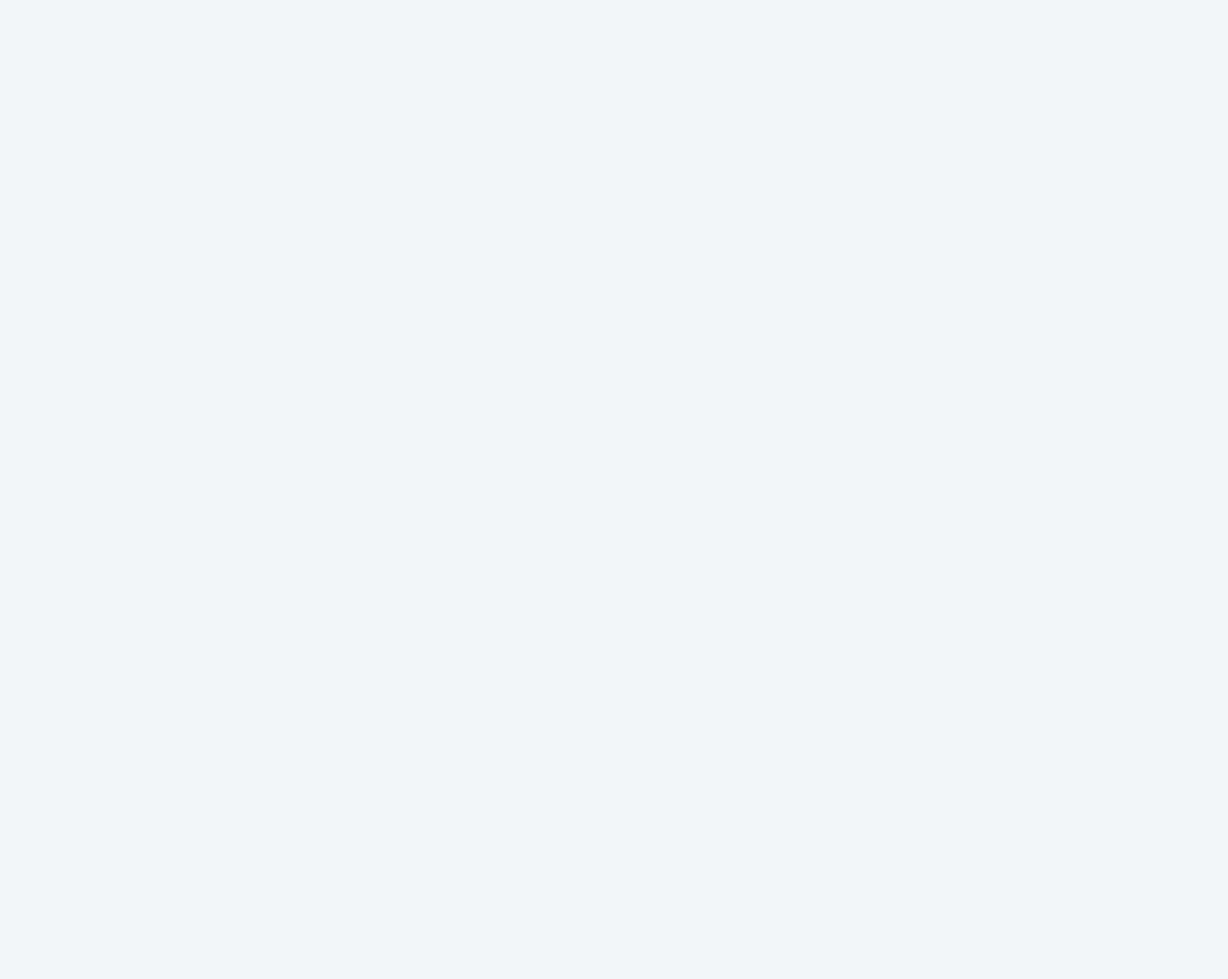
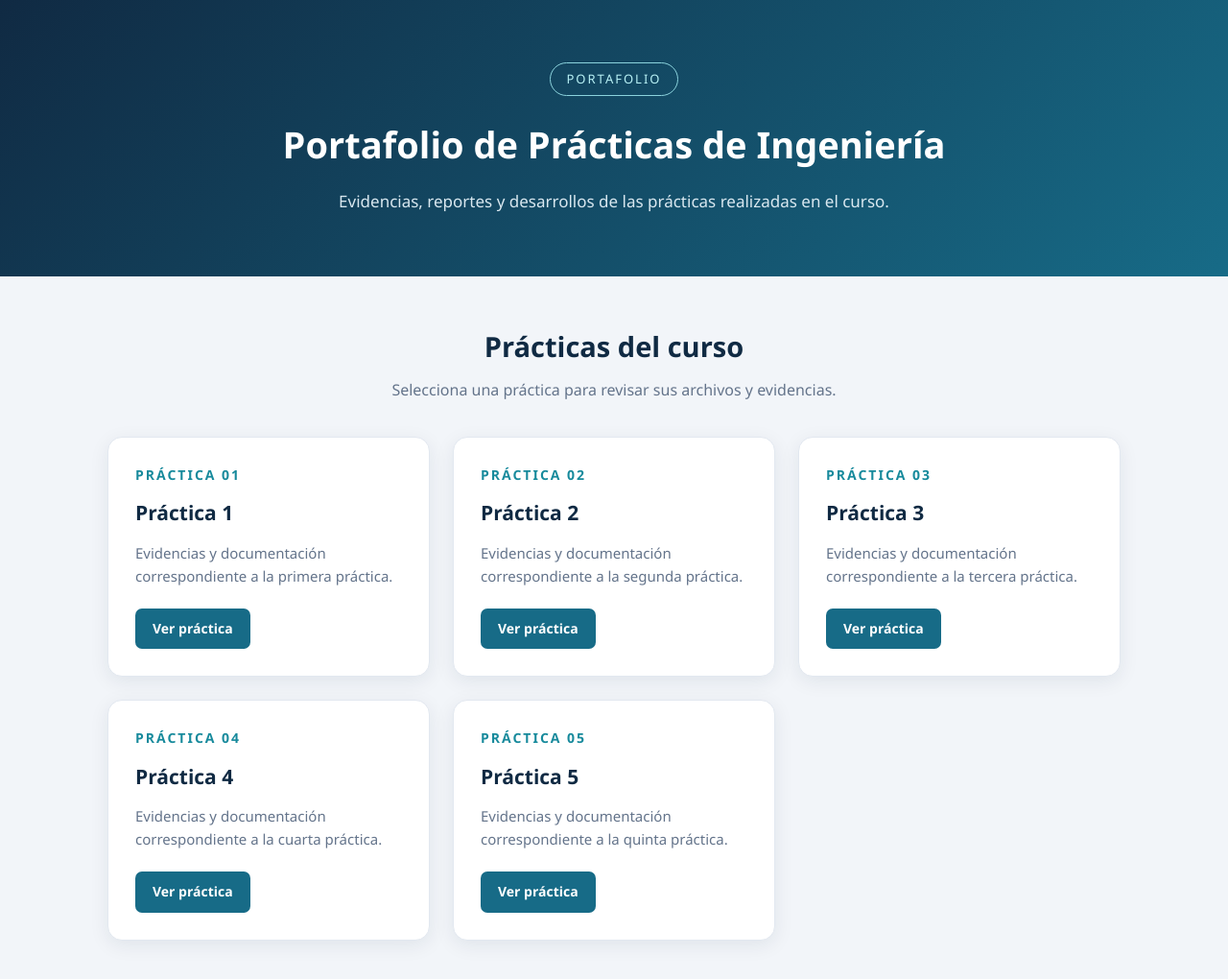
Before and after one commit to andreavees/Proyecto-de-ingenier-a, a plain HTML site: page index.html in a window 1280 px wide. Shown: the whole page at 96% size. Before the commit the page ends 800 px from the top, so only its background shows below. Drawn offline with Linux system fonts and the light colour scheme.

Commit message:
Completa estructura HTML del portafolio

```diff
--- a/index.html
+++ b/index.html
@@ -122,4 +122,60 @@
             transition: background-color 0.2s;
         }
 
-        .boton:hover
+        .boton:hover {
+            background-color: #104e64;
+        }
+    </style>
+</head>
+<body>
+    <header>
+        <span class="etiqueta">PORTAFOLIO</span>
+        <h1>Portafolio de Prácticas de Ingeniería</h1>
+        <p>Evidencias, reportes y desarrollos de las prácticas realizadas en el curso.</p>
+    </header>
+
+    <main class="contenedor">
+        <section class="introduccion">
+            <h2>Prácticas del curso</h2>
+            <p>Selecciona una práctica para revisar sus archivos y evidencias.</p>
+        </section>
+
+        <section class="practicas">
+            <article class="tarjeta">
+                <div class="numero">PRÁCTICA 01</div>
+                <h3>Práctica 1</h3>
+                <p>Evidencias y documentación correspondiente a la primera práctica.</p>
+                <a class="boton" href="Práctica 1/README.md">Ver práctica</a>
+            </article>
+
+            <article class="tarjeta">
+                <div class="numero">PRÁCTICA 02</div>
+                <h3>Práctica 2</h3>
+                <p>Evidencias y documentación correspondiente a la segunda práctica.</p>
+                <a class="boton" href="Práctica 2/README.md">Ver práctica</a>
+            </article>
+
+            <article class="tarjeta">
+                <div class="numero">PRÁCTICA 03</div>
+                <h3>Práctica 3</h3>
+                <p>Evidencias y documentación correspondiente a la tercera práctica.</p>
+                <a class="boton" href="Práctica 3/README.md">Ver práctica</a>
+            </article>
+
+            <article class="tarjeta">
+                <div class="numero">PRÁCTICA 04</div>
+                <h3>Práctica 4</h3>
+                <p>Evidencias y documentación correspondiente a la cuarta práctica.</p>
+                <a class="boton" href="Práctica 4/README.md">Ver práctica</a>
+            </article>
+
+            <article class="tarjeta">
+                <div class="numero">PRÁCTICA 05</div>
+                <h3>Práctica 5</h3>
+                <p>Evidencias y documentación correspondiente a la quinta práctica.</p>
+                <a class="boton" href="Práctica 5/README.md">Ver práctica</a>
+            </article>
+        </section>
+    </main>
+</body>
+</html>
```
Also changed, not shown: Práctica 4/Evidencias/vscodeprác.txt (added).
